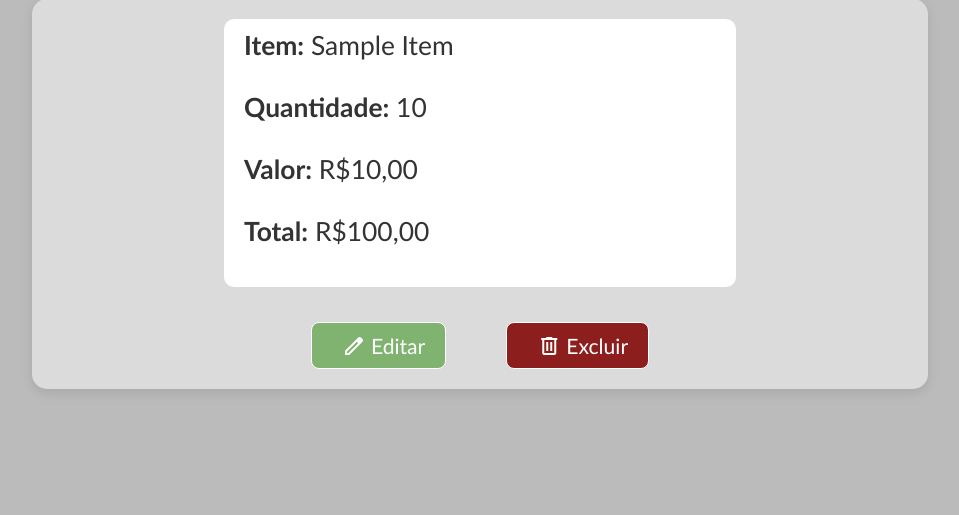
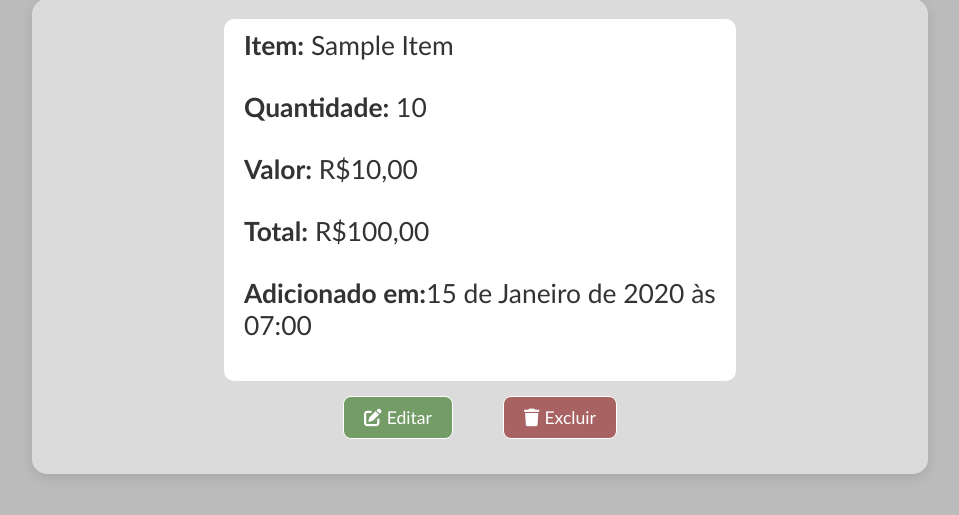
Before and after one commit to MoisesAvilar/gerenciamento_financeiro, a Django app: page /listas/1/item/ in a window 1280 px wide. Shown: the part 197-712 px from the top of the page, without its empty margins (160-1119 px from the left). Run offline with Django 4.2, Linux system fonts and the light colour scheme; a user stored in the database is signed in; tables that the repository leaves empty hold one stand-in row (values such as "Sample post").

Commit message:
fix layout

```diff
--- a/core/templates/base.html
+++ b/core/templates/base.html
@@ -1,15 +1,18 @@
 <!DOCTYPE html>
 <html lang="pt-br">
   <head>
-    <meta charset="UTF-8">
-    <meta name="viewport" content="width=device-width, initial-scale=1.0">
+    <meta charset="UTF-8" />
+    <meta name="viewport" content="width=device-width, initial-scale=1.0" />
     {% block head %} {% endblock %}
     <title>{% block title %}{% endblock %}</title>
     {% load static %}
     <script src="{% static 'logout.js' %}"></script>
     <script src="{% static 'showLogoutButton.js' %}"></script>
-    <link rel="stylesheet" type="text/css" href="{% static 'base.css' %}">
-    <link rel="stylesheet" href="https://fonts.googleapis.com/css2?family=Material+Symbols+Outlined:opsz,wght,FILL,GRAD@24,400,0,0" />
+    <link rel="stylesheet" type="text/css" href="{% static 'base.css' %}" />
+    <link
+      rel="stylesheet"
+      href="https://fonts.googleapis.com/css2?family=Material+Symbols+Outlined:opsz,wght,FILL,GRAD@24,400,0,0"
+    />
   </head>
   <body>
     <header>
@@ -18,16 +21,20 @@
           <li id="index"><a href="{% url 'cria_lista:index' %}">INICIO</a></li>
           {% if not user.is_authenticated %}
           <li id="login"><a href="{% url 'accounts:login' %}">Login</a></li>
-                    <li id="signup"><a href="{% url 'accounts:signup' %}">Cadastrar</a></li>
+          <li id="signup">
+            <a href="{% url 'accounts:signup' %}">Cadastrar</a>
+          </li>
           {% endif %}
         </ul>
         <ul id="logged-in" class="navbar">
           {% if user.is_authenticated %}
-                    <li id="hello" onclick="showLogoutButton()">Olá, {{ user.username.title }}
+          <li id="hello" onclick="showLogoutButton()">
+            Olá, {{ user.username.title }}
             <span class="material-symbols-outlined">account_circle</span>
           </li>
           <li id="logout">
-                        <a href="{% url 'accounts:logout' %}" onclick="logout()">Sair
+            <a href="{% url 'accounts:logout' %}" onclick="logout()"
+              >Sair
               <span class="material-symbols-outlined">logout</span>
             </a>
           </li>
@@ -35,9 +42,6 @@
         </ul>
       </nav>
     </header>
-    <main>
-        {% block content %}
-        {% endblock %}
-    </main>
+    <main>{% block content %} {% endblock %}</main>
   </body>
 </html>
--- a/cria_lista/models.py
+++ b/cria_lista/models.py
@@ -47,6 +47,7 @@ class Item(models.Model):
     nome = models.CharField(max_length=50,  null=False, blank=False)
     quantidade = models.IntegerField(default=1,  null=False, blank=False)
     valor = models.DecimalField(max_digits=6, decimal_places=2,  null=False, blank=False) # noqa
+    added_at = models.DateTimeField(auto_now_add=True, null=True, blank=True)
 
     @property
     def total(self):
--- a/cria_lista/templates/cria_lista/itens.html
+++ b/cria_lista/templates/cria_lista/itens.html
@@ -4,7 +4,7 @@
 <link rel="stylesheet" href="{% static 'item_view_style.css' %}" />
 <link
   rel="stylesheet"
-  href="https://fonts.googleapis.com/css2?family=Material+Symbols+Outlined:opsz,wght,FILL,GRAD@24,400,0,0"
+  href="https://cdnjs.cloudflare.com/ajax/libs/font-awesome/6.0.0-beta3/css/all.min.css"
 />
 {% endblock %} {% block content %} {% if itens %}
 <div class="header">
@@ -21,19 +21,20 @@
     <p><strong>Quantidade:</strong> {{ item.quantidade }}</p>
     <p><strong>Valor:</strong> R${{ item.valor }}</p>
     <p><strong>Total:</strong> R${{ item.total }}</p>
+    <p><strong>Adicionado em:</strong>{{ item.added_at}}</p>
   </div>
   <div class="options">
     <a
       id="edit"
       href="{% url 'cria_lista:editar_item' id_lista=lista.id id_item=item.id %}"
     >
-      <span class="material-symbols-outlined">edit</span> Editar
+    <i class="fas fa-edit"></i> Editar
     </a>
     <a
       id="delete"
       href="{% url 'cria_lista:deletar_item' id_lista=lista.id id_item=item.id %}"
     >
-      <span class="material-symbols-outlined">delete</span> Excluir
+    <i class="fas fa-trash"></i> Excluir
     </a>
   </div>
 </div>
--- a/cria_lista/views.py
+++ b/cria_lista/views.py
@@ -55,7 +55,7 @@ class Listas(generic.ListView):
     def get_queryset(self):
         user = self.request.user
         if user.is_authenticated:
-            return Lista.objects.filter(user=self.request.user)
+            return Lista.objects.filter(user=self.request.user).order_by('-data')
         else:
             return Lista.objects.none()
 
@@ -68,7 +68,7 @@ class VerItens(generic.ListView):
     def get_queryset(self):
         id_lista = self.kwargs['id_lista']
         lista = get_object_or_404(Lista, id=id_lista)
-        return lista.item_set.all()
+        return lista.item_set.all().order_by('-added_at')
 
     def get_context_data(self, **kwargs):
         context = super().get_context_data(**kwargs)
--- a/earning/templates/earning/ver_ganhos.html
+++ b/earning/templates/earning/ver_ganhos.html
@@ -25,9 +25,9 @@
             id="edit"
             href="{% url 'earning:earning_update' id_earning=earning.id %}"
         >
-            <i class="fas fa-edit"></i>Editar</a
+            <i class="fas fa-edit"></i> Editar</a
         >
-        <a id="delete" href="#"> <i class="fas fa-trash"></i>Excluir</a>
+        <a id="delete" href="#"> <i class="fas fa-trash"></i> Excluir</a>
         </div>
     </div>
     </div>
--- a/static/css/base.css
+++ b/static/css/base.css
@@ -81,9 +81,6 @@ nav ul.navbar {
 
 #hello:hover {
   cursor: pointer;
-  background-color: var(--cor3);
-  transition: background-color 0.3s ease-in-out;
-  color: var(--cor4);
   border: 1px solid var(--cor5);
   border-radius: 10px;
   padding: 10px;
@@ -149,8 +146,7 @@ nav ul.navbar {
   margin: 0 10px;
 }
 
-header,
-footer {
+header {
   font-family: var(--fonte-cabeçalho);
   background-color: var(--cor-primaria);
   color: white;
--- a/static/css/item_view_style.css
+++ b/static/css/item_view_style.css
@@ -83,41 +83,48 @@
 .options {
   display: flex;
   justify-content: center;
-  gap: 20px;
-  font-size: 1.2em;
-  margin-top: 20px;
+  gap: 10px;
+  margin-bottom: 15px;
 }
 
 .options a {
   display: flex;
   align-items: center;
-  padding: 10px 15px;
+  padding: 10px 10px;
   border-radius: 8px;
-  color: var(--cor-leitura);
-  border: 1px solid var(--cor-leitura);
-  text-decoration: none;
+  color: white;
+  border: 1px solid white;
   transition: background-color 0.5s ease, transform 0.2s ease;
 }
 
-.options a span.material-symbols-outlined {
+.options a i {
   margin-right: 5px;
 }
 
+.options a#add {
+  background-color: #0000a7bb;
+}
+
+.options a#add:hover {
+  background-color: var(--cor-add);
+  transform: scale(1.1);
+}
+
 .options a#edit {
-  background-color: var(--cor-edit);
+  background-color: #3677229f;
 }
 
 .options a#edit:hover {
-  background-color: var(--cor-primaria);
+  background-color: var(--cor-edit);
   transform: scale(1.1);
 }
 
 .options a#delete {
-  background-color: var(--cor-delete);
+  background-color: #8d1e1ea3;
 }
 
 .options a#delete:hover {
-  background-color: darkred;
+  background-color: var(--cor-delete);
   transform: scale(1.1);
 }
 
--- a/static/js/showLogoutButton.js
+++ b/static/js/showLogoutButton.js
@@ -1,20 +1,21 @@
 function showLogoutButton() {
   const logout = document.getElementById("logout");
 
-  if (logout.style.display === "none") {
+  if (window.getComputedStyle(logout).display === "none") {
     logout.style.display = "flex";
-    document.addEventListener("click", handleClickOutside, true);
+    document.addEventListener("click", handleClickOutside);
   } else {
     logout.style.display = "none";
-    document.removeEventListener("click", handleClickOutside, true);
+    document.removeEventListener("click", handleClickOutside);
   }
 }
 
 function handleClickOutside(event) {
   const logout = document.getElementById("logout");
   const hello = document.getElementById("hello");
+
   if (!logout.contains(event.target) && !hello.contains(event.target)) {
     logout.style.display = "none";
-    document.removeEventListener("click", handleClickOutside, true);
+    document.removeEventListener("click", handleClickOutside);
   }
 }
```
Also changed, not shown: cria_lista/migrations/0022_item_added_at.py (added). Lines whose indentation alone changed are shown as unchanged.
